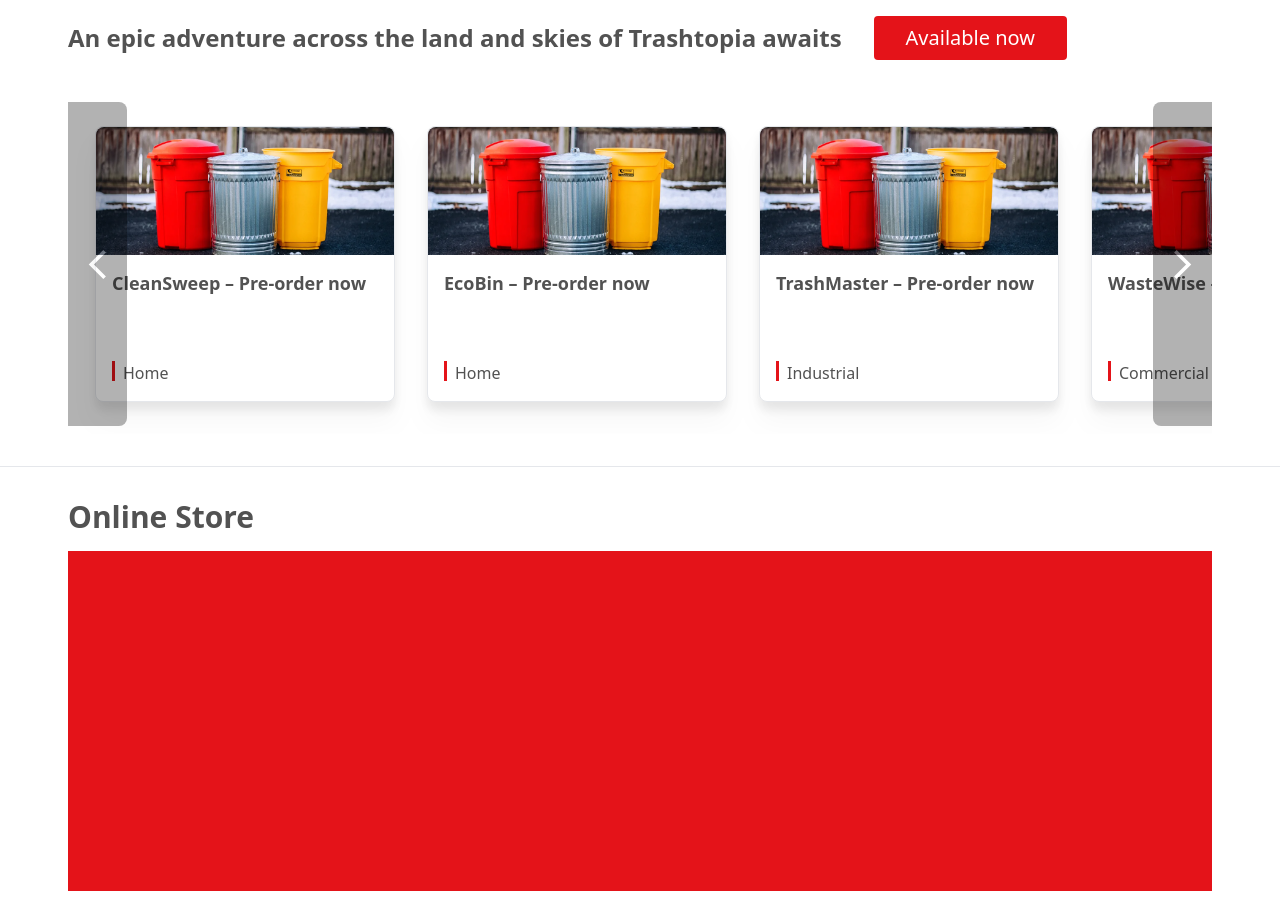
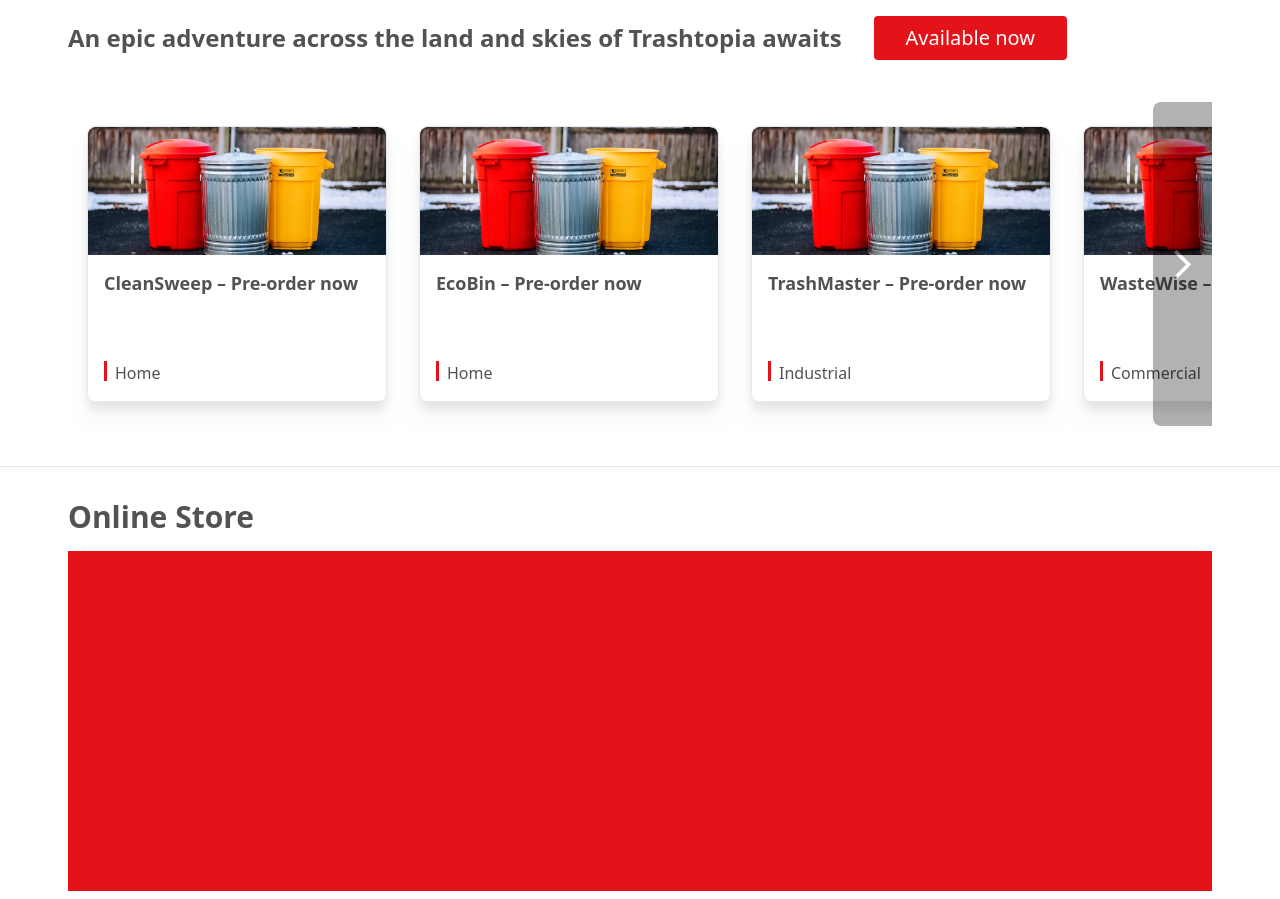
Before and after one commit to TMarche/nintendo, a React (Vite) app: page / in a window 1280 px wide. Shown: the part 1227-2126 px from the top of the page. Built offline with nearby package versions, Linux system fonts and the light colour scheme.

Commit message:
Handle showing/hiding scroll buttons on Carousel

```diff
--- a/src/components/_Home/Carousel.tsx
+++ b/src/components/_Home/Carousel.tsx
@@ -1,4 +1,4 @@
-import { useRef, useState } from "react";
+import { useEffect, useRef, useState } from "react";
 import { Product } from "../../models/Product";
 import CarouselCard from "./CarouselCard";
 import ArrowBackIosNewIcon from "@mui/icons-material/ArrowBackIosNew";
@@ -6,15 +6,53 @@ import ArrowForwardIosIcon from "@mui/icons-material/ArrowForwardIos";
 
 function Carousel({ products }: { products: Product[] }) {
     const ref = useRef<HTMLDivElement>(null);
-    const cardRefs = useRef<HTMLAnchorElement[]>([]);
-
-    const [currentIndex, setCurrentIndex] = useState(0);
+    const [leftButtonDynamicStyles, setLeftButtonDynamicStyles] =
+        useState("sm:invisible");
+    const [rightButtonDynamicStyles, setRightButtonDynamicStyles] =
+        useState("sm:visible");
 
     const SCROLL_AMOUNT = 640;
 
+    // TODO: Refactor duplicate code in scroll/handleScroll
     const scroll = (scrollOffset: number) => {
         if (ref.current == null) return;
         ref.current.scrollLeft += scrollOffset;
+
+        // Set left button styles
+        if (ref.current.scrollLeft + scrollOffset <= 0) {
+            setLeftButtonDynamicStyles("sm:invisible");
+        } else {
+            setLeftButtonDynamicStyles("sm:visible");
+        }
+
+        // Set right button styles
+        if (
+            ref.current.scrollLeft + scrollOffset >=
+            ref.current.scrollWidth - ref.current.offsetWidth
+        ) {
+            setRightButtonDynamicStyles("sm:invisible");
+        } else {
+            setRightButtonDynamicStyles("sm:visible");
+        }
+    };
+
+    const handleScroll = (event: React.UIEvent<HTMLElement>) => {
+        // Set left button styles
+        if (event.currentTarget.scrollLeft <= 0) {
+            setLeftButtonDynamicStyles("sm:invisible");
+        } else {
+            setLeftButtonDynamicStyles("sm:visible");
+        }
+
+        // Set right button styles
+        if (
+            event.currentTarget.scrollLeft >=
+            event.currentTarget.scrollWidth - event.currentTarget.offsetWidth
+        ) {
+            setRightButtonDynamicStyles("sm:invisible");
+        } else {
+            setRightButtonDynamicStyles("sm:visible");
+        }
     };
 
     return (
@@ -22,10 +60,11 @@ function Carousel({ products }: { products: Product[] }) {
             className="max-w-[calc(100vw-2rem)] flex flex-row items-center py-8
                  h-[340px] overflow-y-clip overflow-x-scroll no-scrollbar scroll-smooth"
             ref={ref}
+            onScroll={handleScroll}
         >
             <button
-                className="hidden sm:block sticky left-0 z-10 h-[calc(100%+3rem)] px-3 rounded-e-lg
-                    bg-black opacity-30 hover:opacity-60 duration-300 -mr-12"
+                className={`invisible ${leftButtonDynamicStyles} sticky left-0 z-10 h-[calc(100%+3rem)] px-3 rounded-e-lg
+                    bg-black opacity-30 hover:opacity-60 duration-300 -mr-14`}
                 onClick={() => {
                     scroll(-SCROLL_AMOUNT);
                 }}
@@ -37,19 +76,12 @@ function Carousel({ products }: { products: Product[] }) {
             </button>
             {products.slice(0, 10).map((product, index) => {
                 return (
-                    <CarouselCard
-                        key={product.productId}
-                        product={product}
-                        ref={(ref) =>
-                            (cardRefs.current[index] =
-                                ref || new HTMLAnchorElement())
-                        }
-                    />
+                    <CarouselCard key={product.productId} product={product} />
                 );
             })}
             <button
-                className="hidden sm:block sticky right-0 z-10 h-[calc(100%+3rem)] px-3 rounded-s-lg
-                    bg-black opacity-30 hover:opacity-50 duration-300 -ml-12"
+                className={`invisible ${rightButtonDynamicStyles} sticky right-0 z-10 h-[calc(100%+3rem)] px-3 rounded-s-lg
+                    bg-black opacity-30 hover:opacity-50 duration-300 -ml-14`}
                 onClick={() => {
                     scroll(SCROLL_AMOUNT);
                 }}
--- a/src/components/_Home/CarouselCard.tsx
+++ b/src/components/_Home/CarouselCard.tsx
@@ -1,18 +1,10 @@
 import { Link } from "react-router-dom";
 import { Product } from "../../models/Product";
 import { getProductTypeById } from "../../models/tables/DefaultProductTypes";
-import { Ref } from "react";
 
-function CarouselCard({
-    product,
-    ref,
-}: {
-    product: Product;
-    ref: Ref<HTMLAnchorElement>;
-}) {
+function CarouselCard({ product }: { product: Product }) {
     return (
         <Link
-            ref={ref}
             to={`/store/${product.productId}`}
             className="relative h-full border-[1px] min-w-[300px] m-4 rounded-lg hover:text-bintendo
                 hover:h-[calc(100%+1rem)] hover:mb-8 ease-in-out duration-300
--- a/tailwind.config.js
+++ b/tailwind.config.js
@@ -1,7 +1,7 @@
 /** @type {import('tailwindcss').Config} */
 export default {
     content: ["./src/**/*.{html,js,jsx,ts,tsx}"],
-    safelist: ["hidden"],
+    safelist: ["hidden", "sm:hidden", "sm:block"],
 
     theme: {
         extend: {
```
